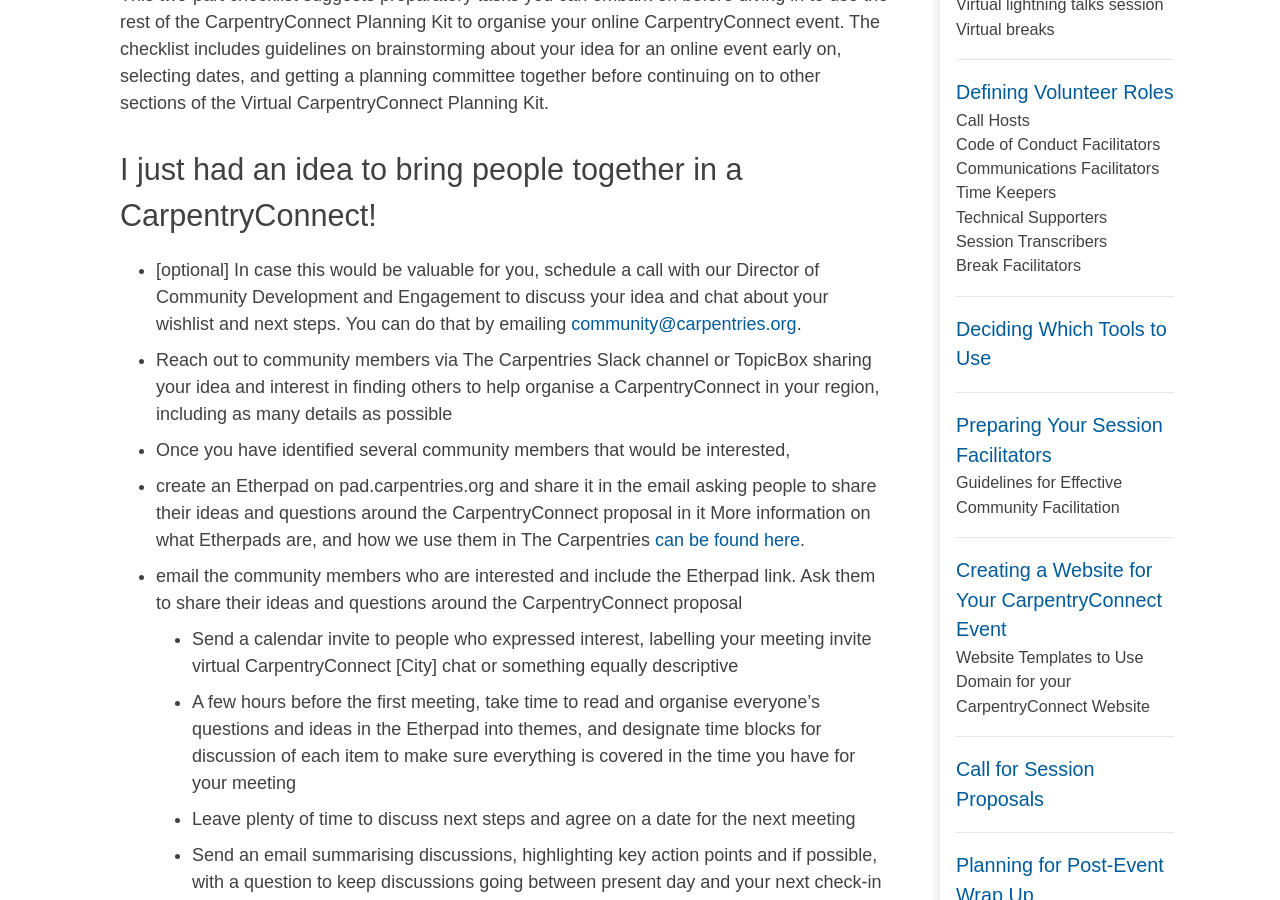
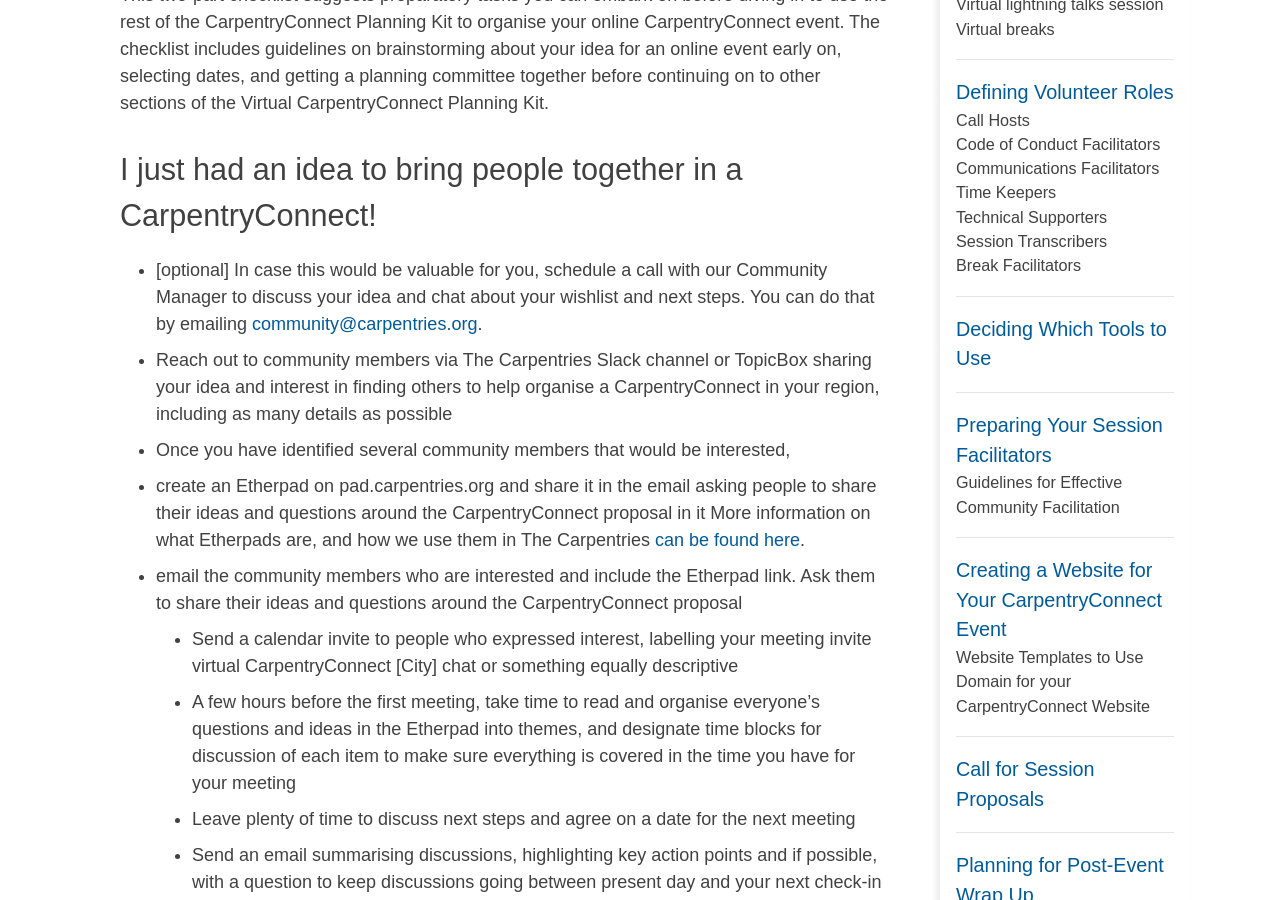
Before and after one commit to CarpentryConnect/carpentryconnect.org, a Jekyll site: the page built from online.markdown, in a window 1280 px wide and 900 px high, scrolled down 836 px. Built offline with Jekyll 4.4.1, drawn with Linux system fonts in a browser that asks for light colours; nearby versions of some CDN libraries.

Commit message:
Update online.markdown
Replace Director of CET with Community Manager

```diff
--- a/online.markdown
+++ b/online.markdown
@@ -43,7 +43,7 @@ This two-part checklist suggests preparatory tasks you can embark on before divi
 
 ### I just had an idea to bring people together in a CarpentryConnect!
 
-- [optional] In case this would be valuable for you, schedule a call with our Director of Community Development and Engagement to discuss your idea and chat about your wishlist and next steps. You can do that by emailing [community@carpentries.org](mailto:community@carpentries.org).
+- [optional] In case this would be valuable for you, schedule a call with our Community Manager to discuss your idea and chat about your wishlist and next steps. You can do that by emailing [community@carpentries.org](mailto:community@carpentries.org).
 - Reach out to community members via The Carpentries Slack channel or TopicBox sharing your idea and interest in finding others to help organise a CarpentryConnect in your region, including as many details as possible
 - Once you have identified several community members that would be interested,
 - create an Etherpad on pad.carpentries.org and share it in the email asking people to share their ideas and questions around the CarpentryConnect proposal in it
```
